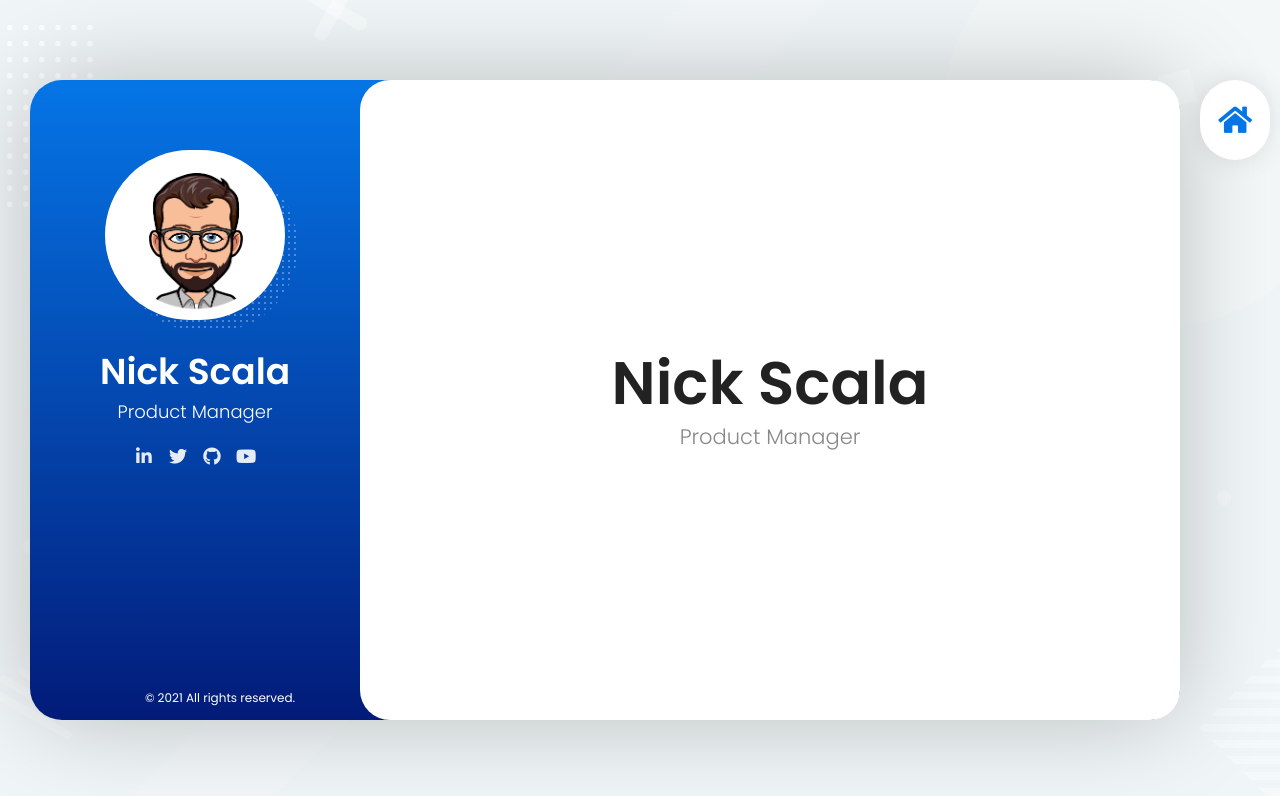
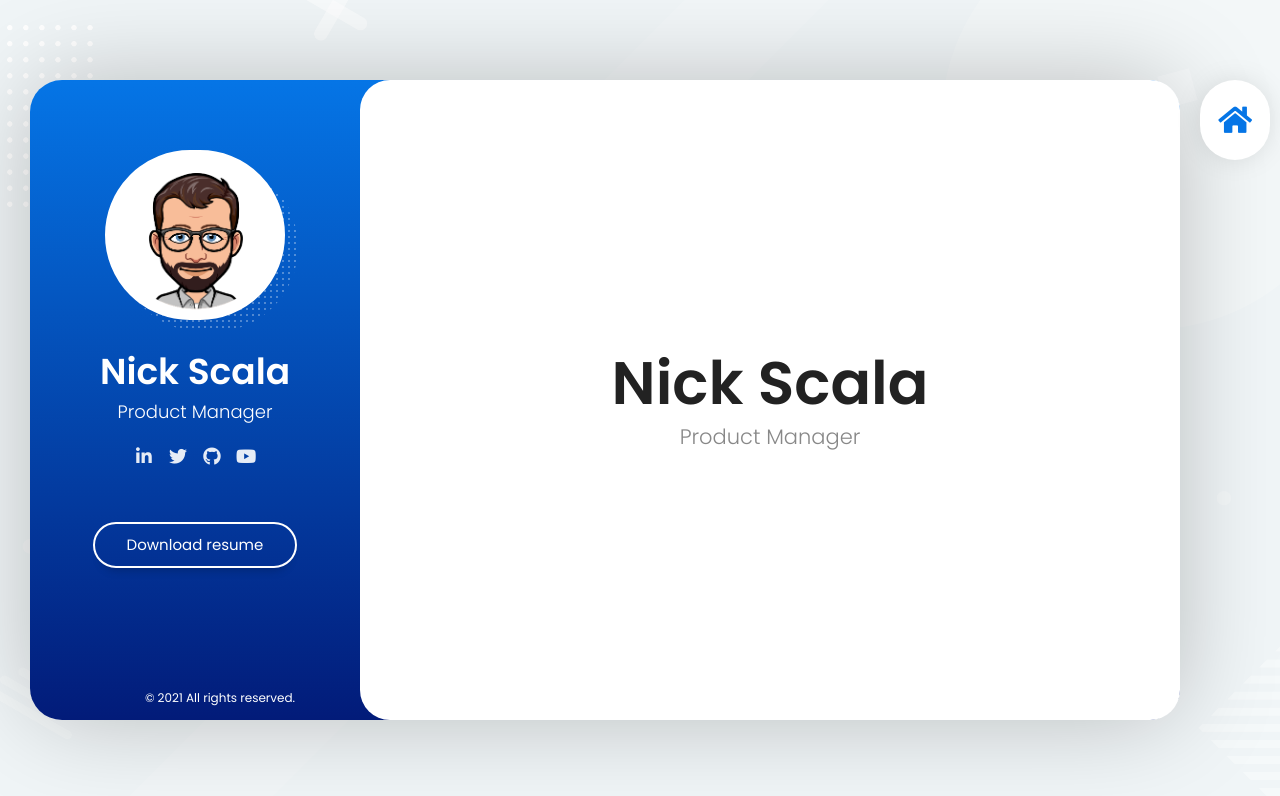
Before and after one commit to nickscala/nickscala.github.io, a plain HTML site: page index.html in a window 1280 px wide. Shown: the top 796 px of the page. Drawn offline with Linux system fonts and the light colour scheme.

Commit message:
Added resume to construction page

```diff
--- a/index.html
+++ b/index.html
@@ -91,6 +91,10 @@
               </ul>
             </div>
 
+            <div class="header-buttons">
+              <a href="pdf/Nick_Scala's_Resume.pdf" target="_blank" class="btn btn-primary">Download resume</a>
+            </div>
+
             <div class="copyrights">© 2021 All rights reserved.</div>
           </header>
 
```
